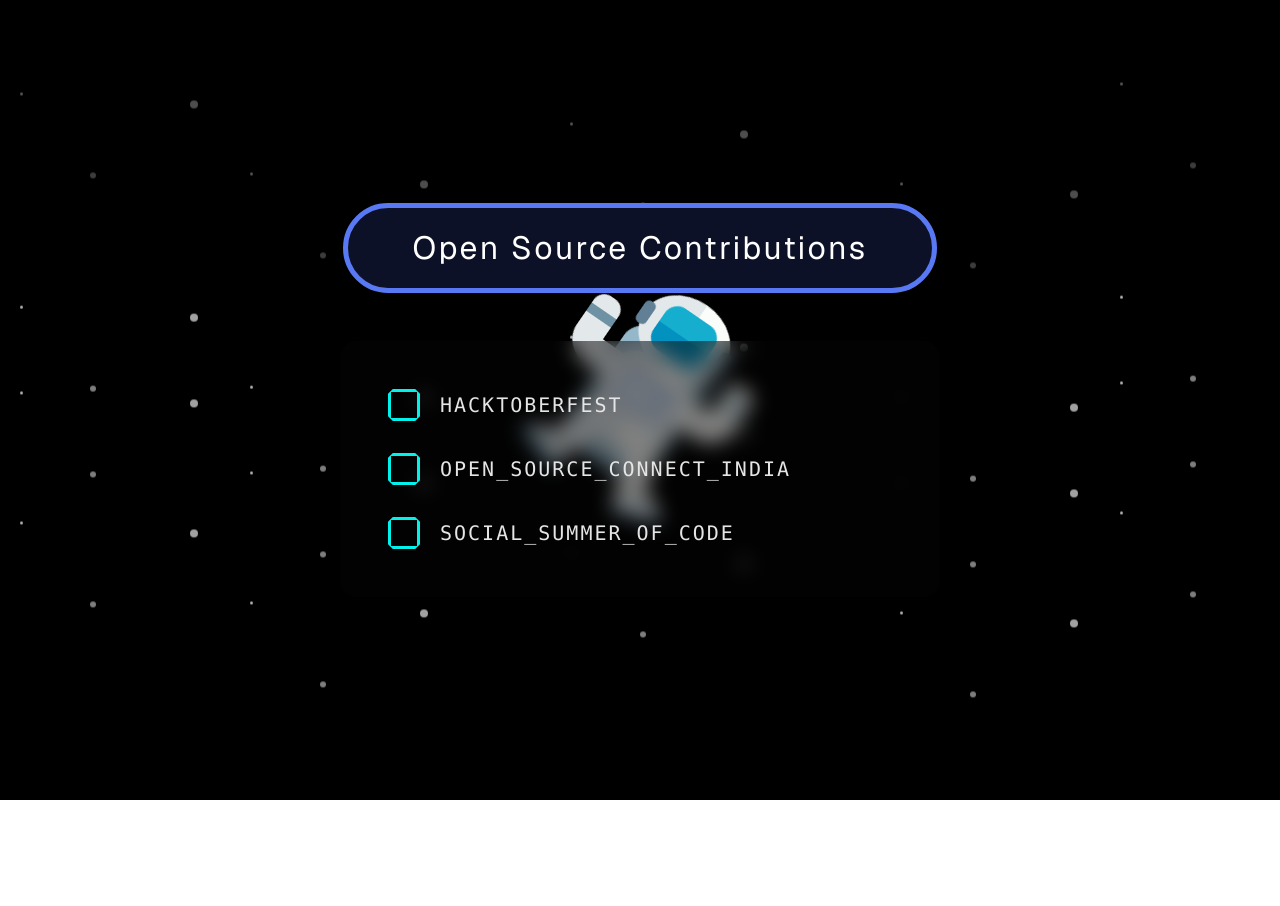
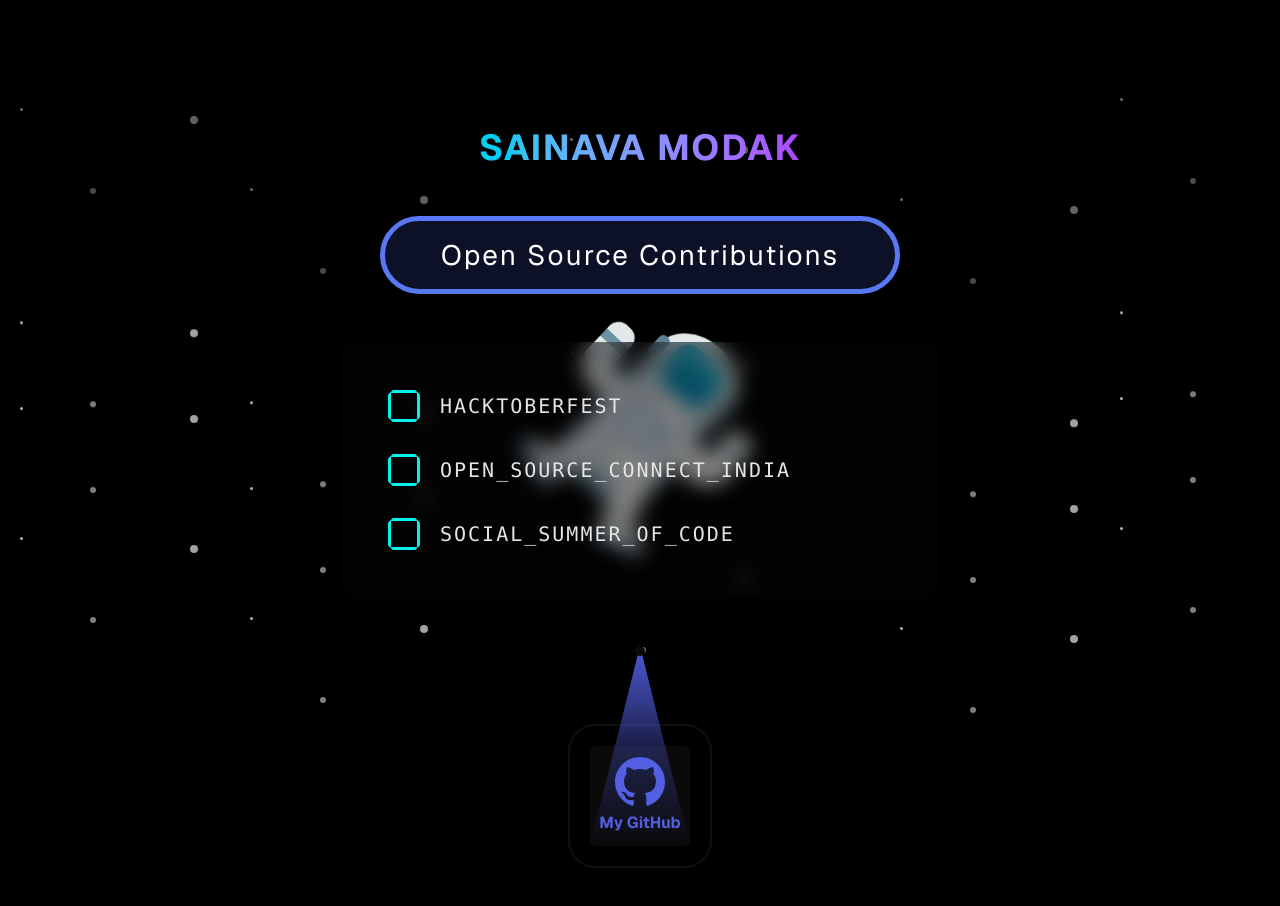
Before and after one commit to Sainava/open-source-contributions, a Next.js app: page / in a window 1280 px wide. Shown: the top 906 px of the page. Before the commit the page ends 800 px from the top, so only its background shows below. Built offline with nearby package versions, Linux system fonts and the light colour scheme.

Commit message:
Add name, GitHub button with light animation, and adjust astronaut positioning

```diff
--- a/src/app/globals.css
+++ b/src/app/globals.css
@@ -158,29 +158,32 @@
   height: 300px;
   position: absolute;
   z-index: 10;
-  top: calc(50% - 150px);
+  top: calc(50% - 145px);
   left: calc(50% - 125px);
   animation: astronaut 5s linear infinite;
   pointer-events: none;
-  transform: scale(0.5);
+  transform: scale(1);
   transform-origin: center center;
 }
 
 @media (min-width: 640px) {
   .astronaut {
-    transform: scale(0.6);
+    transform: scale(1.2);
+    top: calc(50% - 165px);
   }
 }
 
 @media (min-width: 768px) {
   .astronaut {
-    transform: scale(0.75);
+    transform: scale(1.4);
+    top: calc(50% - 185px);
   }
 }
 
 @media (min-width: 1024px) {
   .astronaut {
-    transform: scale(1);
+    transform: scale(1.6);
+    top: calc(50% - 205px);
   }
 }
 
@@ -383,10 +386,10 @@
 .voltage-heading h1 {
   color: white;
   background: #0D1127;
-  padding: 1rem 2rem;
+  padding: 0.875rem 1.75rem;
   border-radius: 5rem;
   border: 5px solid #5978F3;
-  font-size: 1.25rem;
+  font-size: 1.1rem;
   line-height: 1em;
   letter-spacing: 0.075em;
   transition: background 0.3s;
@@ -395,8 +398,8 @@
 
 @media (min-width: 768px) {
   .voltage-heading h1 {
-    padding: 1.5rem 4rem;
-    font-size: 2rem;
+    padding: 1.25rem 3.5rem;
+    font-size: 1.75rem;
   }
 }
 
@@ -923,3 +926,152 @@
     clip-path: inset(0 0 0 0);
   }
 }
+
+/* GitHub Light Button */
+.github-light-button button.bt {
+  position: relative;
+  height: 150px;
+  display: flex;
+  align-items: flex-end;
+  outline: none;
+  background: none;
+  border: none;
+  cursor: pointer;
+}
+
+.github-light-button button.bt .button-holder {
+  display: flex;
+  flex-direction: column;
+  align-items: center;
+  justify-content: center;
+  height: 80px;
+  width: 80px;
+  background-color: #0a0a0a;
+  border-radius: 5px;
+  color: #0f0f0f;
+  font-weight: 700;
+  transition: 300ms;
+  outline: #0f0f0f 2px solid;
+  outline-offset: 20px;
+}
+
+@media (min-width: 768px) {
+  .github-light-button button.bt {
+    height: 200px;
+  }
+
+  .github-light-button button.bt .button-holder {
+    height: 100px;
+    width: 100px;
+  }
+}
+
+.github-light-button button.bt .button-holder svg {
+  height: 35px;
+  fill: #0f0f0f;
+  animation: githubIconGlow 4s ease-in-out infinite;
+}
+
+@keyframes githubIconGlow {
+  0%, 100% {
+    fill: #0f0f0f;
+  }
+  50% {
+    fill: rgba(88, 101, 242, 1);
+  }
+}
+
+@media (min-width: 768px) {
+  .github-light-button button.bt .button-holder svg {
+    height: 50px;
+  }
+}
+
+.github-light-button button.bt .button-holder p {
+  font-size: 0.875rem;
+  margin: 0;
+  margin-top: 0.25rem;
+  animation: githubTextGlow 4s ease-in-out infinite;
+}
+
+@keyframes githubTextGlow {
+  0%, 100% {
+    color: #0f0f0f;
+  }
+  50% {
+    color: rgba(88, 101, 242, 1);
+  }
+}
+
+@media (min-width: 768px) {
+  .github-light-button button.bt .button-holder p {
+    font-size: 1rem;
+  }
+}
+
+.github-light-button button.bt .light-holder {
+  position: absolute;
+  height: 150px;
+  width: 80px;
+  display: flex;
+  flex-direction: column;
+  align-items: center;
+}
+
+@media (min-width: 768px) {
+  .github-light-button button.bt .light-holder {
+    height: 200px;
+    width: 100px;
+  }
+}
+
+.github-light-button button.bt .light-holder .dot {
+  position: absolute;
+  top: 0;
+  width: 10px;
+  height: 10px;
+  background-color: #0a0a0a;
+  border-radius: 10px;
+  z-index: 2;
+}
+
+.github-light-button button.bt .light-holder .light {
+  position: absolute;
+  top: 0;
+  width: 150px;
+  height: 150px;
+  clip-path: polygon(50% 0%, 25% 100%, 75% 100%);
+  background: transparent;
+  animation: githubLight 4s ease-in-out infinite;
+}
+
+@keyframes githubLight {
+  0%, 100% {
+    background: transparent;
+  }
+  50% {
+    background: linear-gradient(
+      180deg,
+      rgba(88, 101, 242, 0.9) 0%,
+      rgba(88, 101, 242, 0.3) 50%,
+      rgba(255, 255, 255, 0) 100%
+    );
+  }
+}
+
+@media (min-width: 768px) {
+  .github-light-button button.bt .light-holder .light {
+    width: 200px;
+    height: 200px;
+  }
+}
+
+.github-light-button button.bt:hover .button-holder svg {
+  fill: rgba(88, 101, 242, 1);
+}
+
+.github-light-button button.bt:hover .button-holder {
+  color: rgba(88, 101, 242, 1);
+  outline: rgba(88, 101, 242, 1) 2px solid;
+  outline-offset: 2px;
+}
--- a/src/app/page.tsx
+++ b/src/app/page.tsx
@@ -56,6 +56,10 @@
       </div>
 
       <main className="flex w-full max-w-3xl flex-col items-center gap-8 md:gap-12 py-16 md:py-32 px-4 md:px-16 relative z-20">
+        <h2 className="author-name text-3xl md:text-4xl font-bold text-transparent bg-clip-text bg-gradient-to-r from-cyan-400 to-purple-500 tracking-wider">
+          SAINAVA MODAK
+        </h2>
+
         <div className="voltage-heading">
           <h1>Open Source Contributions</h1>
           <svg version="1.1" xmlns="http://www.w3.org/2000/svg" x="0px" y="0px" viewBox="0 0 234.6 61.3" preserveAspectRatio="none" xmlSpace="preserve">
@@ -116,6 +120,21 @@
             </label>
           </Link>
         </div>
+
+        <a href="https://github.com/Sainava" target="_blank" rel="noopener noreferrer" className="github-light-button">
+          <button className="bt">
+            <div className="light-holder">
+              <div className="dot"></div>
+              <div className="light"></div>
+            </div>
+            <div className="button-holder">
+              <svg xmlns="http://www.w3.org/2000/svg" viewBox="0 0 24 24" role="img">
+                <path d="M12 0c-6.626 0-12 5.373-12 12 0 5.302 3.438 9.8 8.207 11.387.599.111.793-.261.793-.577v-2.234c-3.338.726-4.033-1.416-4.033-1.416-.546-1.387-1.333-1.756-1.333-1.756-1.089-.745.083-.729.083-.729 1.205.084 1.839 1.237 1.839 1.237 1.07 1.834 2.807 1.304 3.492.997.107-.775.418-1.305.762-1.604-2.665-.305-5.467-1.334-5.467-5.931 0-1.311.469-2.381 1.236-3.221-.124-.303-.535-1.524.117-3.176 0 0 1.008-.322 3.301 1.23.957-.266 1.983-.399 3.003-.404 1.02.005 2.047.138 3.006.404 2.291-1.552 3.297-1.23 3.297-1.23.653 1.653.242 2.874.118 3.176.77.84 1.235 1.911 1.235 3.221 0 4.609-2.807 5.624-5.479 5.921.43.372.823 1.102.823 2.222v3.293c0 .319.192.694.801.576 4.765-1.589 8.199-6.086 8.199-11.386 0-6.627-5.373-12-12-12z"/>
+              </svg>
+              <p>My GitHub</p>
+            </div>
+          </button>
+        </a>
       </main>
     </div>
   );
```
